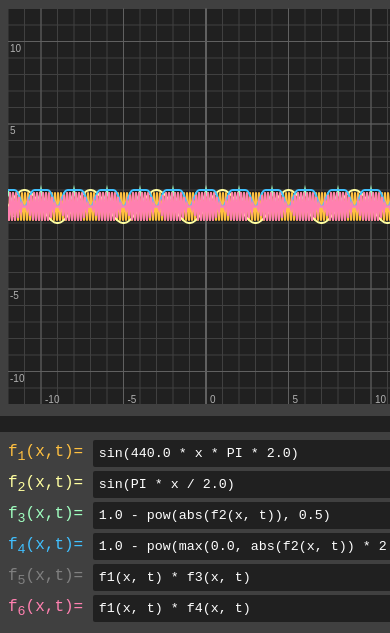
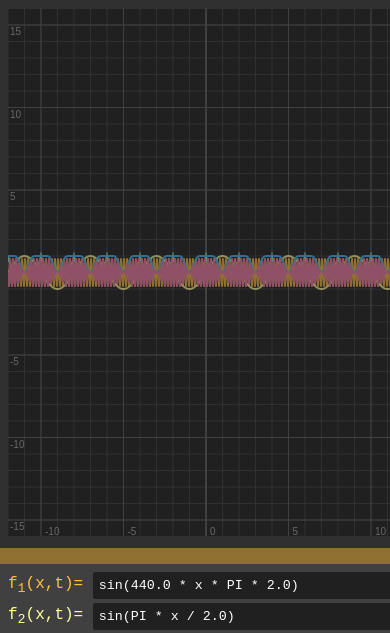
Before and after one commit to pome-ta/cloneGraphtoy4Mobile, a website: page public/index.html in a window 390 px wide. Shown: the top 633 px of the page. Drawn offline with Linux system fonts and the light colour scheme.

Commit message:
fix zindex

```diff
--- a/public/css/style.css
+++ b/public/css/style.css
@@ -155,12 +155,23 @@ a:hover { color: #ffffff;}
     grid-template-columns: 1fr;
     padding-top: 0px;
     column-gap: 0px;
+    /*height: 100vh;*/
   }
 
   .part {
     box-sizing: border-box;
-    padding-bottom: 16px;
+    padding-bottom: 1rem;
   }
+
+  .sticky_canvas {
+    /*height: 100vh;*/
+    /*position: sticky;*/
+    top: 0;
+    z-index: 1;
+    background-color: #ffc040;
+    opacity: 0.5;
+  }
+
   .ml { display: none; }
   .ms { display: inline; }
 
--- a/public/index.html
+++ b/public/index.html
@@ -45,7 +45,7 @@ grapher.parseUrlFormulas(args);
 
 <div class="parts">
 
-<div class="part">
+<div class="part sticky_canvas">
   <div class="guiWindow" title="Pan: Left Mouse Button&#10;Zoom: Mouse Wheel, or Shift+Left Mouse Button">
 
     <!--
@@ -57,7 +57,7 @@ grapher.parseUrlFormulas(args);
     -->
 
 
-    <canvas id="mainCanvas" style="width:100%;height:100%;" width="960" height="960"></canvas>
+    <canvas id="mainCanvas" style="width:100%;height:100%;" width="960" height="1280"></canvas>
 
     <!--
     <canvas id="mainCanvas" style="width:100%;height:auto;" width="720" height="540"></canvas>
```
